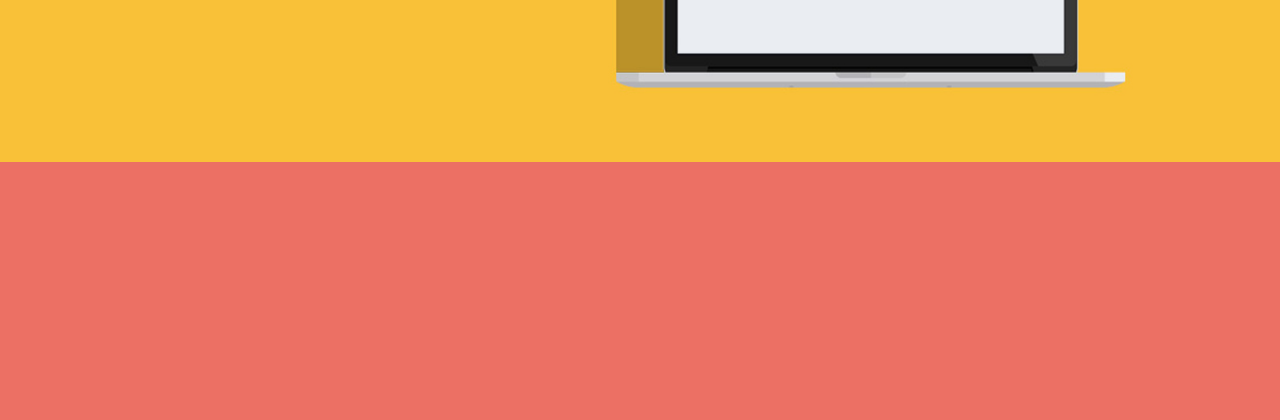
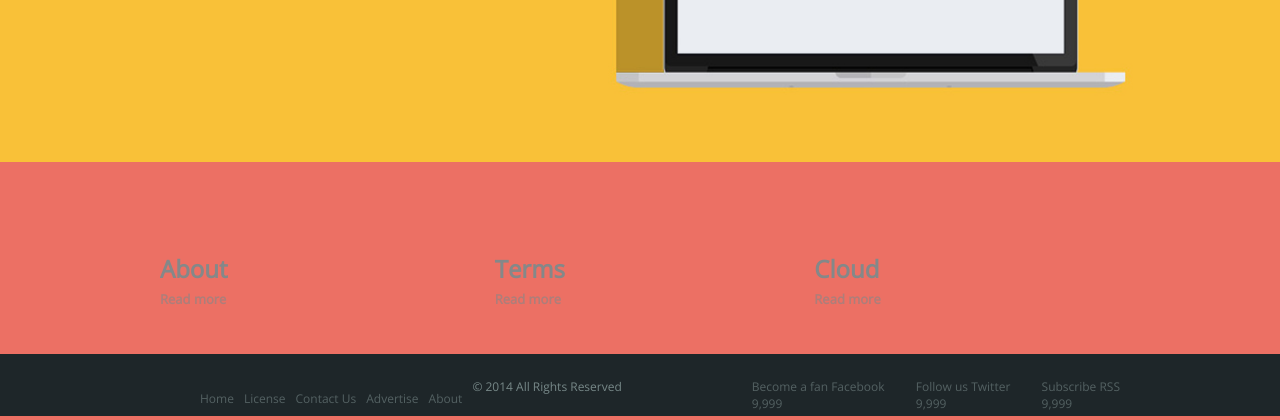
Before and after one commit to ClocloHoho/GroupProject4, a PHP site: page / in a window 1280 px wide. Shown: the part 2238-2658 px from the top of the page. Before the commit the page ends 2400 px from the top, so only its background shows below. Run offline with PHP 8.4, Linux system fonts and the light colour scheme; some libraries are stand-ins or nearby versions.

Commit message:
Add the footer to the login page

```diff
--- a/css/main.css
+++ b/css/main.css
@@ -369,6 +369,149 @@ margin-top: 100px;
 }
 
 
+/*
+* FOOTER
+*/
+
+footer {
+    background-color: transparent;
+    position: relative;
+    z-index: 1;
+}
+
+footer .splitter {
+    height: 20px;
+}
+
+footer > ul {
+    list-style: none outside none;
+    margin: 0 auto;
+    max-width: 960px;
+    overflow: hidden;
+    padding: 25px 0;
+    position: relative;
+    width: 100%;
+}
+footer > ul li {
+    float: left;
+    padding: 20px 15px;
+    width: 33.3%;
+
+    box-sizing:border-box;
+    -webkit-box-sizing:border-box;
+    -moz-box-sizing:border-box;
+}
+footer > ul li:first-child {
+    padding-left: 0;
+}
+footer > ul li:nth-child(3) {
+    padding-right: 0;
+}
+footer > ul li .icon {
+    color: #999999;
+    float: left;
+    font-size: 80px;
+    line-height: 80px;
+}
+footer > ul li .text {
+    color: #848889;
+    font-size: 13px;
+    line-height: 20px;
+    /*margin-left: 105px;*/
+    position: relative;
+    text-align: justify;
+}
+.text h4 {
+    color: #848889;
+    font-size: 24px;
+    font-weight: bold;
+    margin-bottom: 10px;
+}
+.text a {
+    border-bottom: 1px dotted transparent;
+    color: #848889;
+    font-weight: bold;
+}
+.text a:hover {
+    border-color: #848889;
+}
+
+footer .bar {
+    background-color: #1E2629;
+    padding: 20px 0;
+}
+footer .bar-wrap {
+    font-size: 12px;
+    margin: 0 auto;
+    max-width: 960px;
+    position: relative;
+    width: 95%;
+}
+.links {
+    float: left;
+    list-style: none outside none;
+    position: relative;
+}
+.links li {
+    float: left;
+    margin-right: 10px;
+}
+.links a {
+    color: #778888;
+    border: none;
+}
+.links a:hover {
+    color: #FFFFFF;
+}
+
+.social {
+    position: absolute;
+    right: 0;
+    top: 0;
+}
+.social a {
+    color: #778888;
+    margin-left: 20px;
+    border: none;
+}
+.social a:hover {
+    color: #FFFFFF;
+}
+.social .icon {
+    display: inline-block;
+    font-size: 36px;
+    margin-right: 5px;
+    vertical-align: middle;
+
+    -webkit-transition: -webkit-transform .3s linear;
+    -moz-transition: -moz-transform .3s linear;
+    -ms-transition: -ms-transform .3s linear;
+    -o-transition:  -o-transform .3s linear;
+    transition: transform .3s linear;
+}
+.social a:hover  .icon {
+    -webkit-transform: rotate(360deg);
+    -moz-transform: rotate(360deg);
+    -ms-transform: rotate(360deg);
+    -o-transform: rotate(360deg);
+    transform: rotate(360deg);
+}
+.social .info {
+    display: inline-block;
+    vertical-align: middle;
+}
+.social .info .follow {
+    display: block;
+}
+.social .info .num {
+    display: block;
+}
+.copyright {
+    color: #778888;
+    margin-top: 5px;
+}
+
+
 /* ==========================================================================
    Helper classes
    ========================================================================== */
--- a/homePageNoLogin.php
+++ b/homePageNoLogin.php
@@ -96,7 +96,72 @@
             </div>
         </section>
     </div>
+<footer>
+               <div class="splitter"></div>
+        <ul>
+            <li>
+        <div class="icon" data-icon="E"></div>
+        <div class="text">
+            <h4>About</h4>
+            <div> <a href="#">Read more</a></div>
+        </div>
+    </li>
+    <li>
+        <div class="icon" data-icon="a"></div>
+        <div class="text">
+            <h4>Terms</h4>
+            <div><a href="#">Read more</a></div>
+        </div>
+    </li>
+    <li>
+        <div class="icon" data-icon="s"></div>
+        <div class="text">
+            <h4>Cloud</h4>
+            <div><a href="#">Read more</a></div>
+        </div>
+    </li>
+        </ul>
 
+    <div class="bar">
+        <div class="bar-wrap">
+            <ul class="links"> <!-- footer menu -->
+                <li><a href="#">Home</a></li>
+                <li><a href="#">License</a></li>
+                <li><a href="#">Contact Us</a></li>
+                <li><a href="#">Advertise</a></li>
+                <li><a href="#">About</a></li>
+            </ul>
+
+            <div class="social">
+                <a href="#" class="fb">
+                <span data-icon="f" class="icon"></span>
+                <span class="info">
+                    <span class="follow">Become a fan Facebook</span>
+                    <span class="num">9,999</span>
+                </span>
+            </a>
+
+            <a href="#" class="tw">
+                <span data-icon="T" class="icon"></span>
+                <span class="info">
+                    <span class="follow">Follow us Twitter</span>
+                    <span class="num">9,999</span>
+                </span>
+            </a>
+
+            <a href="#" class="rss">
+                <span data-icon="R" class="icon"></span>
+                <span class="info">
+                    <span class="follow">Subscribe RSS</span>
+                    <span class="num">9,999</span>
+                </span>
+            </a>
+            </div>
+            <div class="clear"></div>
+            <div class="copyright">&copy;  2014 All Rights Reserved</div>
+        </div>
+    </div>
+            </footer>
 </main>
 
 <script src="//ajax.googleapis.com/ajax/libs/jquery/1.9.1/jquery.min.js"></script>
```
Also changed, not shown: header.html (deleted, +0 -31 lines), terms.html (+36 -29 lines).
